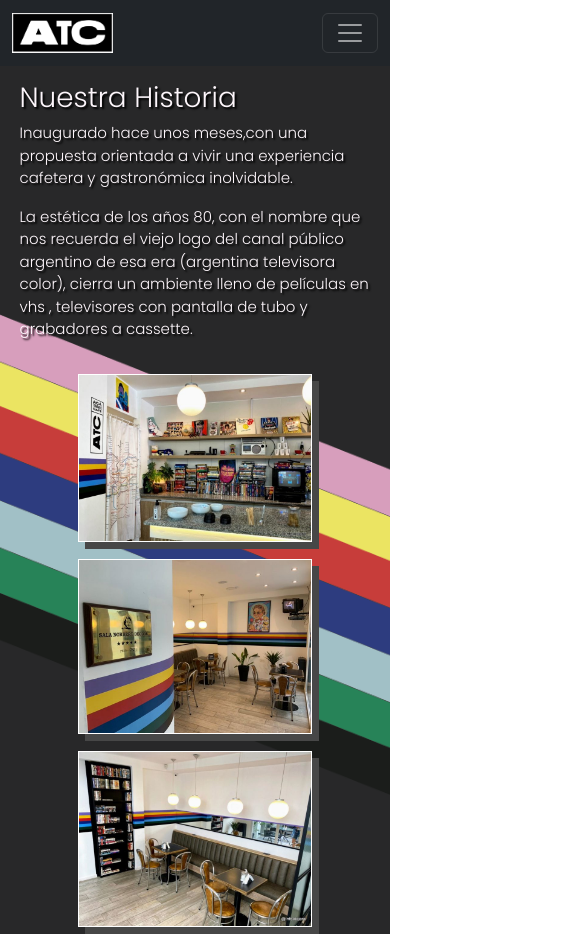
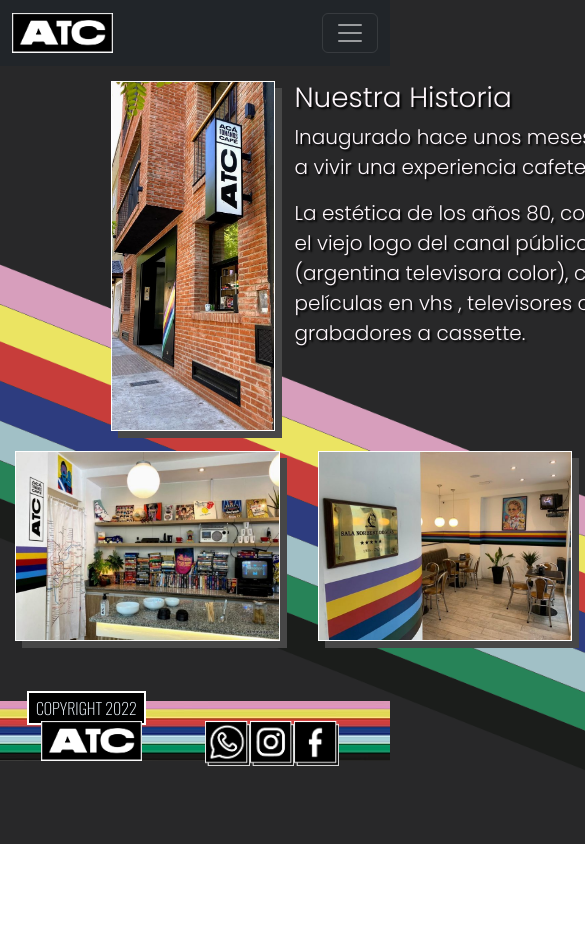
Before and after one commit to RamiroMoralesOscar/ATC-Pagina-web-Ramiro-Morales, a plain HTML site: page nosotros.html in a window 390 px wide. Shown: the top 934 px of the page, 585 px wide, since content can reach past the window. After the commit the page ends 844 px from the top, so only its background shows below. Drawn offline with nearby package versions, Linux system fonts and the light colour scheme.

```diff
--- a/css/mediaqueryes.css
+++ b/css/mediaqueryes.css
@@ -35,7 +35,7 @@
   .nosotros-main-imagen-cafe-b{grid-row: 2;grid-column:1}
   .nosotros-main-imagen-cafe-c{grid-row: 2;grid-column:2;justify-self: center;}
 
-/*--------*/
+/*-----------*/
 }
 
 @media screen  and (max-width: 768px){
--- a/css/style.css
+++ b/css/style.css
@@ -233,91 +233,3 @@
 .nosotros-main-imagen-cafe-c{grid-row: 2; justify-self: start;}
 
 /*-------------*/
-
-
-  @media screen  and (max-width: 992px) {
-      .copyright{
-          display: none;
-      }
-      .footer-logo-atc-container{
-          justify-content: flex-start;
-      }
-      .footer-logos-container{
-          justify-content: flex-end;
-      }
-      /*Nosotros.html*/
-      .nosotros-main-imagen-fachada{
-        display: none;
-    }
-.nosotros-content{
-    row-gap: 2vh;
-}
-    .nosotros-main-text{
-        width: 45vw;
-        font-size: 15px;
-        grid-column: 1;
-        justify-self: center;
-    }
-
-    .nosotros-content .nosotros-main-imagen-cafe-a, .nosotros-main-imagen-cafe-b, .nosotros-main-imagen-cafe-c{
-        width: 35vh;
-        height: auto;
-    }
-
-
-    .nosotros-main-imagen-cafe-a{grid-row: 1;
-        grid-column: 2;
-    justify-self: center;
-align-self: center;}
-    .nosotros-main-imagen-cafe-b{grid-row: 2;grid-column:1}
-    .nosotros-main-imagen-cafe-c{grid-row: 2;grid-column:2;justify-self: center;}
-
-/*--------*/
-  }
-
-  @media screen  and (max-width: 768px){
-      .ubicacion-info{
-        align-content: center;
-      }
-  }
-
-  @media screen  and (max-width: 576px){
-    .super-baristas-image{
-        width: 90vw;
-    }
-    .baristas img{
-        width: 50vw;
-    }
-    .pdf-view{
-        min-width: 90vw;
-    }
-
-    /*nosotros.html*/
-    .nosotros-main-imagen-fachada{
-      display: none;
-  }
-.nosotros-content{
-  row-gap: 2vh;
-}
-  .nosotros-main-text{
-      width: 90vw;
-      font-size: 15px;
-      grid-column: 2;
-  }
-
-  .nosotros-content .nosotros-main-imagen-cafe-a, .nosotros-main-imagen-cafe-b, .nosotros-main-imagen-cafe-c{
-      width: 60vw;
-      height: 100%;
-  }
-
-
-  .nosotros-main-imagen-cafe-a{grid-row: 2;grid-column-start: 2;
-      grid-column-end: 3;
-  justify-self: center;}
-  .nosotros-main-imagen-cafe-b{grid-row: 3;grid-column-start: 2;
-      grid-column-end: 3}
-  .nosotros-main-imagen-cafe-c{grid-row: 4;grid-column-start: 2;
-      grid-column-end: 3;justify-self: center;}
-
-/*--------*/
-  }
```
